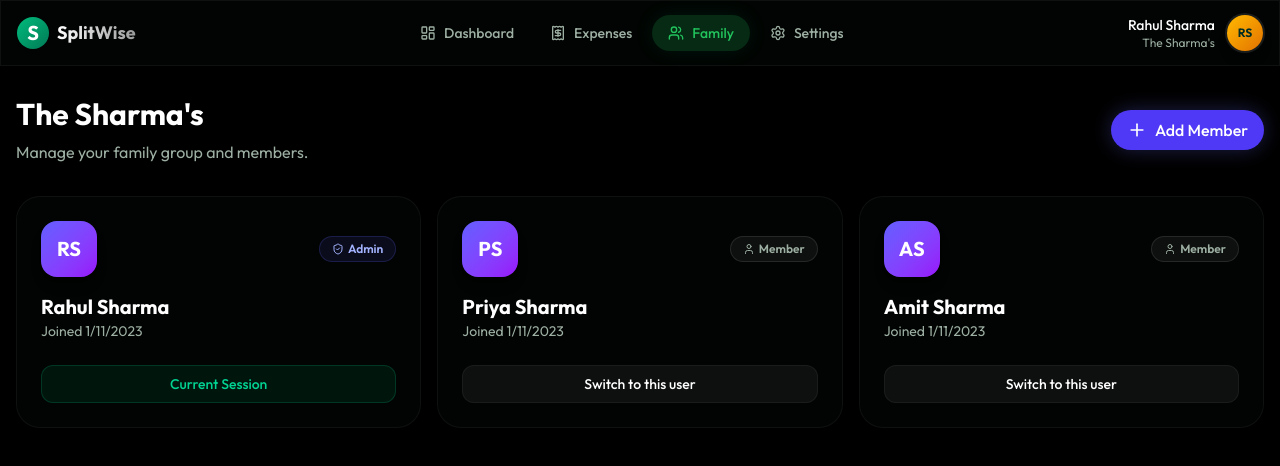
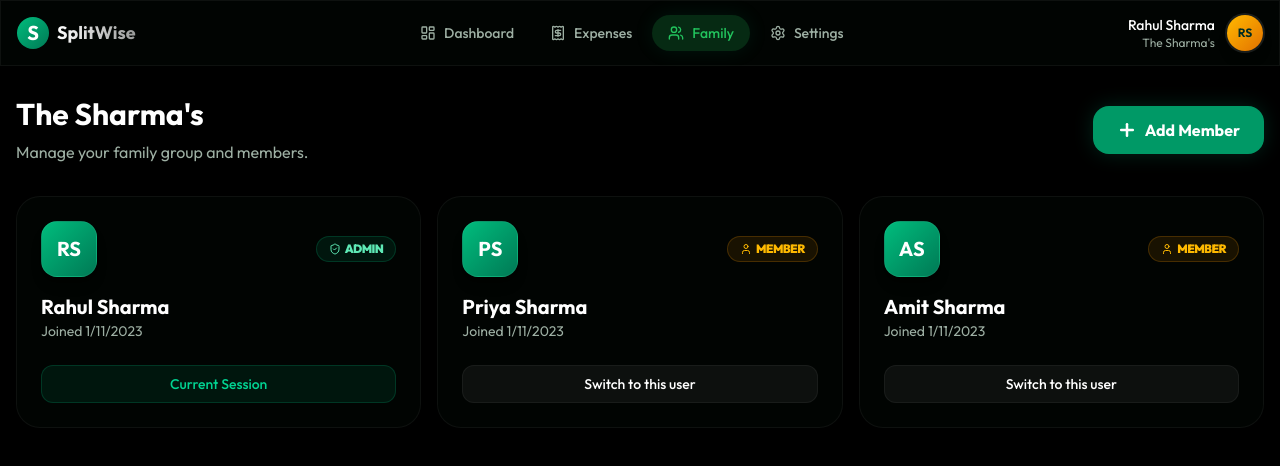
Before and after one commit to developerjulian714/demo-repo, a Next.js app: page /family in a window 1280 px wide. Shown: the top 466 px of the page. Built offline with nearby package versions, Linux system fonts and the light colour scheme.

Commit message:
style: synchronize Expenses and Family pages with Forest & Amber theme

```diff
--- a/app/expenses/page.tsx
+++ b/app/expenses/page.tsx
@@ -26,9 +26,9 @@ export default function ExpensesPage() {
                     <h1 className="text-3xl font-bold text-white">Expenses</h1>
                     <button
                         onClick={() => setIsAddModalOpen(true)}
-                        className="bg-indigo-600 hover:bg-indigo-500 text-white px-4 py-2 rounded-full flex items-center gap-2 font-medium transition-all shadow-[0_0_20px_rgba(99,102,241,0.3)] hover:shadow-[0_0_30px_rgba(99,102,241,0.5)]"
+                        className="bg-emerald-600 hover:bg-emerald-500 text-white px-6 py-3 rounded-2xl flex items-center gap-2 font-bold transition-all shadow-[0_0_20px_rgba(16,185,129,0.2)] hover:shadow-[0_0_30px_rgba(16,185,129,0.4)] active:scale-95"
                     >
-                        <Plus className="w-5 h-5" />
+                        <Plus className="w-5 h-5 stroke-3" />
                         Add Expense
                     </button>
                 </div>
@@ -41,7 +41,7 @@ export default function ExpensesPage() {
                         placeholder="Search expenses..."
                         value={filter}
                         onChange={(e) => setFilter(e.target.value)}
-                        className="w-full bg-white/5 border border-white/10 rounded-2xl py-3 pl-12 pr-4 text-white focus:outline-none focus:ring-2 focus:ring-indigo-500 transition-all placeholder:text-muted-foreground"
+                        className="w-full bg-white/5 border border-white/10 rounded-2xl py-4 pl-12 pr-4 text-white focus:outline-none focus:ring-2 focus:ring-emerald-500/40 focus:bg-white/10 transition-all placeholder:text-muted-foreground"
                     />
                 </div>
 
@@ -50,11 +50,11 @@ export default function ExpensesPage() {
                     {filteredExpenses.map((expense) => (
                         <div key={expense.id} className="p-4 rounded-2xl glass border border-white/5 flex items-center justify-between hover:bg-white/5 transition-colors group">
                             <div className="flex items-center gap-4">
-                                <div className="h-12 w-12 rounded-xl bg-gray-900/50 flex items-center justify-center text-2xl border border-white/10 group-hover:border-indigo-500/50 transition-colors">
+                                <div className="h-12 w-12 rounded-xl bg-emerald-500/10 flex items-center justify-center text-2xl border border-white/5 group-hover:border-emerald-500/30 transition-colors">
                                     🧾
                                 </div>
                                 <div>
-                                    <h4 className="font-medium text-white group-hover:text-indigo-300 transition-colors">{expense.description}</h4>
+                                    <h4 className="font-medium text-white group-hover:text-emerald-400 transition-colors">{expense.description}</h4>
                                     <p className="text-xs text-muted-foreground">{expense.category} • {new Date(expense.date).toLocaleDateString()} • by {expense.paidBy === currentUser?.id ? 'You' : 'Others'}</p>
                                 </div>
                             </div>
--- a/app/family/page.tsx
+++ b/app/family/page.tsx
@@ -24,28 +24,28 @@ export default function FamilyPage() {
                     </div>
                     <button
                         onClick={() => setIsAddModalOpen(true)}
-                        className="bg-indigo-600 hover:bg-indigo-500 text-white px-4 py-2 rounded-full flex items-center gap-2 font-medium transition-all shadow-[0_0_20px_rgba(99,102,241,0.3)] hover:shadow-[0_0_30px_rgba(99,102,241,0.5)]"
+                        className="bg-emerald-600 hover:bg-emerald-500 text-white px-6 py-3 rounded-2xl flex items-center gap-2 font-bold transition-all shadow-[0_0_20px_rgba(16,185,129,0.2)] hover:shadow-[0_0_30px_rgba(16,185,129,0.4)] active:scale-95"
                     >
-                        <Plus className="w-5 h-5" />
+                        <Plus className="w-5 h-5 stroke-3" />
                         Add Member
                     </button>
                 </div>
 
                 <div className="grid grid-cols-1 md:grid-cols-2 lg:grid-cols-3 gap-4">
                     {activeFamily.members.map((member) => (
-                        <div key={member.id} className="p-6 rounded-3xl glass border border-white/5 hover:border-indigo-500/30 transition-all group relative overflow-hidden">
-                            <div className="absolute inset-0 bg-linear-to-br from-indigo-500/5 to-transparent opacity-0 group-hover:opacity-100 transition-opacity" />
+                        <div key={member.id} className="p-6 rounded-3xl glass border border-white/5 hover:border-emerald-500/30 transition-all group relative overflow-hidden">
+                            <div className="absolute inset-0 bg-linear-to-br from-emerald-500/5 to-transparent opacity-0 group-hover:opacity-100 transition-opacity" />
 
                             <div className="relative flex items-center justify-between mb-4">
-                                <div className="h-14 w-14 rounded-2xl bg-linear-to-br from-indigo-500 to-purple-600 flex items-center justify-center text-xl font-bold text-white shadow-lg">
+                                <div className="h-14 w-14 rounded-2xl bg-linear-to-br from-emerald-500 to-emerald-700 flex items-center justify-center text-xl font-bold text-white shadow-lg border border-white/5">
                                     {member.avatar}
                                 </div>
                                 {member.role === 'ADMIN' ?
-                                    <span className="bg-indigo-500/10 text-indigo-300 px-3 py-1 rounded-full text-xs font-semibold flex items-center gap-1 border border-indigo-500/20">
+                                    <span className="bg-emerald-500/10 text-emerald-300 px-3 py-1 rounded-full text-xs font-black flex items-center gap-1 border border-emerald-500/20 uppercase tracking-tighter">
                                         <ShieldCheck className="w-3 h-3" /> Admin
                                     </span>
                                     :
-                                    <span className="bg-white/5 text-muted-foreground px-3 py-1 rounded-full text-xs font-semibold flex items-center gap-1 border border-white/10">
+                                    <span className="bg-amber-500/10 text-amber-400 px-3 py-1 rounded-full text-xs font-black flex items-center gap-1 border border-amber-500/20 uppercase tracking-tighter">
                                         <UserIcon className="w-3 h-3" /> Member
                                     </span>
                                 }
```
